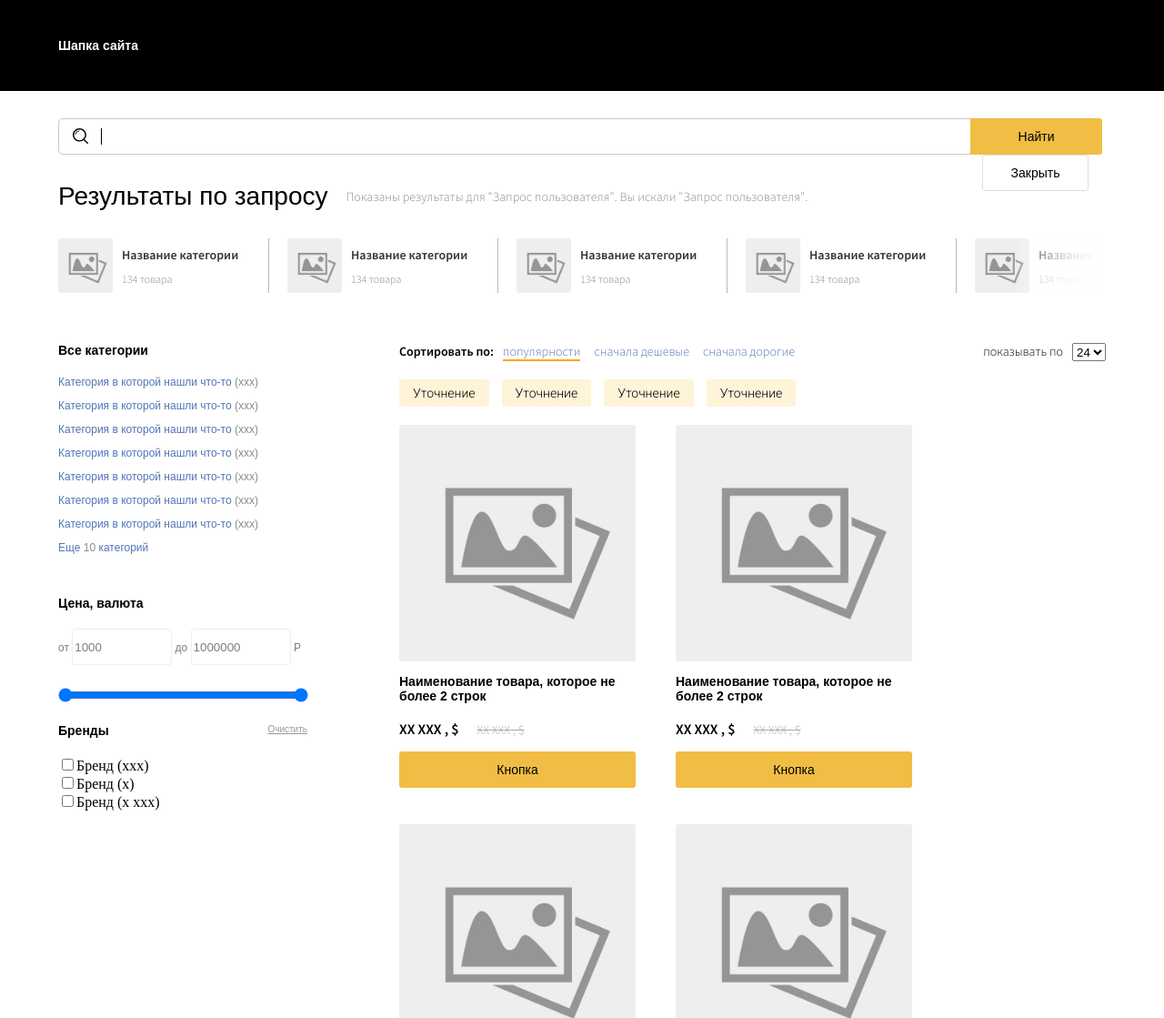
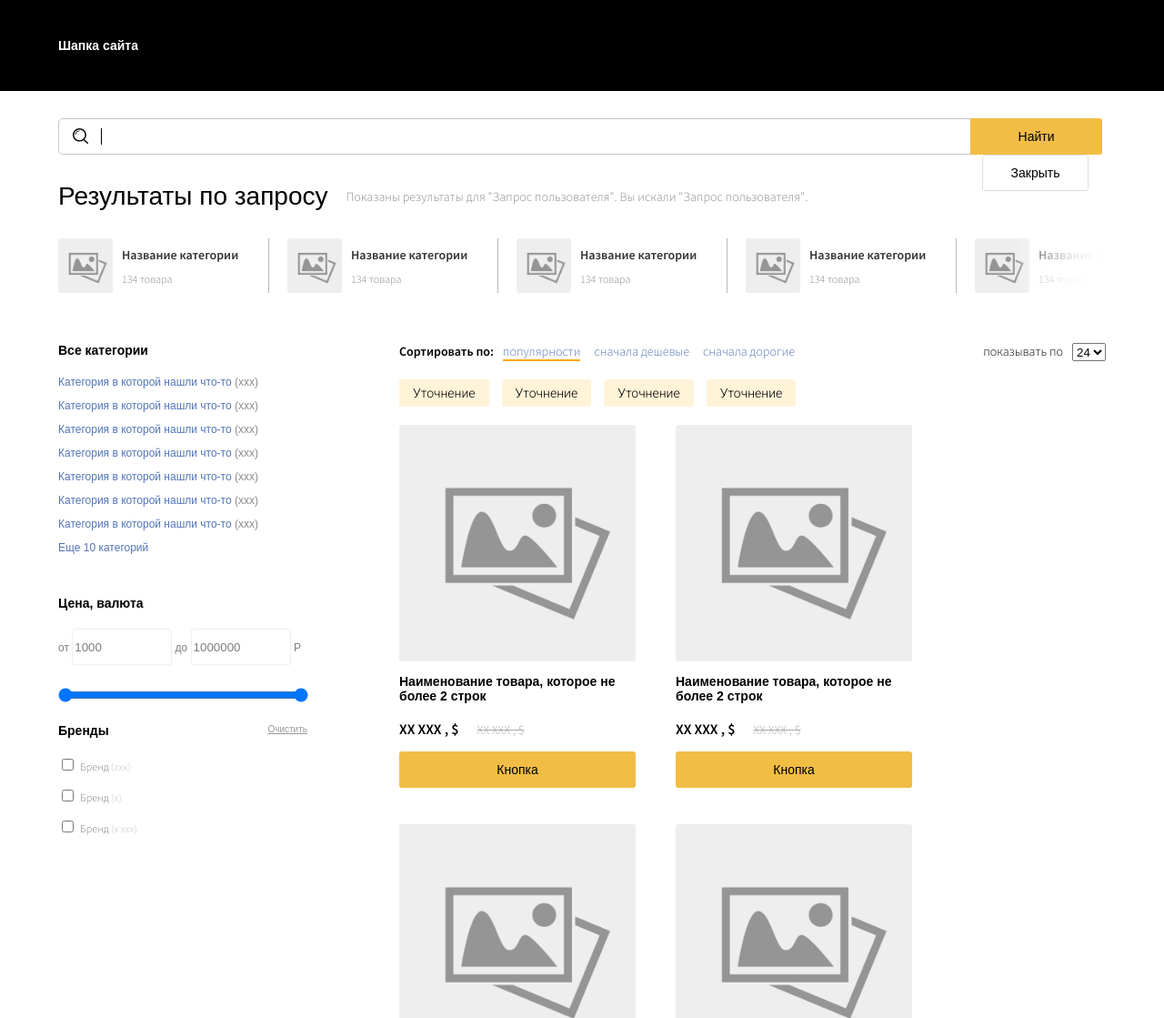
Before and after one commit to aproken/shop, a plain HTML site: page index.html in a window 1280 px wide. Shown: the top 1119 px of the page at 91% size. Drawn offline with Linux system fonts and the light colour scheme.

Commit message:
add script of clear

```diff
--- a/css/style.css
+++ b/css/style.css
@@ -165,8 +165,7 @@ a {
   color: #F1BD45;
 }
 
-.left-side-list__elem output {
-  font-family: Arial;
+.left-side-list__output {
   font-size: 12px;
   color: #8B8B8B;
 }
@@ -392,3 +391,13 @@ label {
   text-decoration: underline;
   background-color: transparent;
 }
+
+.left-side__brands li {
+  margin-top: 14px;
+}
+
+.left-side__brands label {
+  font-family: 'Source Sans Pro', sans-serif;
+  font-weight: 300;
+  font-size: 12px;
+}
--- a/index.html
+++ b/index.html
@@ -122,32 +122,32 @@
           <ul class="left-side-list">
             <div class="left-side-list__elem">
               <a href="">
-                <li>Категория в которой нашли что-то <output>(xxx)</output></li>
+                <li>Категория в которой нашли что-то <output class="left-side-list__output">(xxx)</output></li>
               </a>
             </div>
 
             <div class="left-side-list__elem">
-              <li>Категория в которой нашли что-то <output>(xxx)</output></li>
+              <li>Категория в которой нашли что-то <output class="left-side-list__output">(xxx)</output></li>
             </div>
 
             <div class="left-side-list__elem">
-              <li>Категория в которой нашли что-то <output>(xxx)</output></li>
+              <li>Категория в которой нашли что-то <output class="left-side-list__output">(xxx)</output></li>
             </div>
 
             <div class="left-side-list__elem">
-              <li>Категория в которой нашли что-то <output>(xxx)</output></li>
+              <li>Категория в которой нашли что-то <output class="left-side-list__output">(xxx)</output></li>
             </div>
 
             <div class="left-side-list__elem">
-              <li>Категория в которой нашли что-то <output>(xxx)</output></li>
+              <li>Категория в которой нашли что-то <output class="left-side-list__output">(xxx)</output></li>
             </div>
 
             <div class="left-side-list__elem">
-              <li>Категория в которой нашли что-то <output>(xxx)</output></li>
+              <li>Категория в которой нашли что-то <output class="left-side-list__output">(xxx)</output></li>
             </div>
 
             <div class="left-side-list__elem">
-              <li>Категория в которой нашли что-то <output>(xxx)</output></li>
+              <li>Категория в которой нашли что-то <output class="left-side-list__output">(xxx)</output></li>
             </div>
 
             <div class="left-side-list__elem">
@@ -178,9 +178,18 @@
         <div class="category">
           <h4 class="left-side__title">Бренды</h4>
           <ul class="left-side__brands">
-            <li><input type="checkbox">Бренд <output>(xxx)</output></li>
-            <li><input type="checkbox">Бренд <output>(x)</output></li>
-            <li><input type="checkbox">Бренд <output>(х xxx)</output></li>
+            <li>
+              <input class="brands-checkbox" type="checkbox" name="brand">
+              <label for="brand">Бренд <output class="left-side-list__output">(xxx)</output></label>
+            </li>
+            <li>
+              <input class="brands-checkbox" type="checkbox">
+              <label for="brand">Бренд <output class="left-side-list__output">(x)</output>
+              </label>
+              </li>
+            <li>
+              <input class="brands-checkbox" type="checkbox">
+              <label>Бренд <output class="left-side-list__output">(х xxx)</output></label></li>
           </ul>
         </div>
 
--- a/script/script.js
+++ b/script/script.js
@@ -3,7 +3,7 @@ const minRange = document.querySelector(".min__range");
 const maxValue = document.querySelector(".max");
 const maxRange = document.querySelector(".max__range");
 const buttonClear = document.querySelector(".button__clear");
-const leftSideBrands = document.querySelector(".left-side__brands");
+const brandsCheckbox = document.querySelectorAll(".brands-checkbox");
 
 let min = 1000,
   max = 1000000;
@@ -35,7 +35,7 @@ const inputClear = () => {
   maxValue.value = max;
   maxRange.value = max;
 
-  for (let link of leftSideBrands) {
+  for (let link of brandsCheckbox) {
     if (link.checked) {
       link.checked = false;
     }
```
